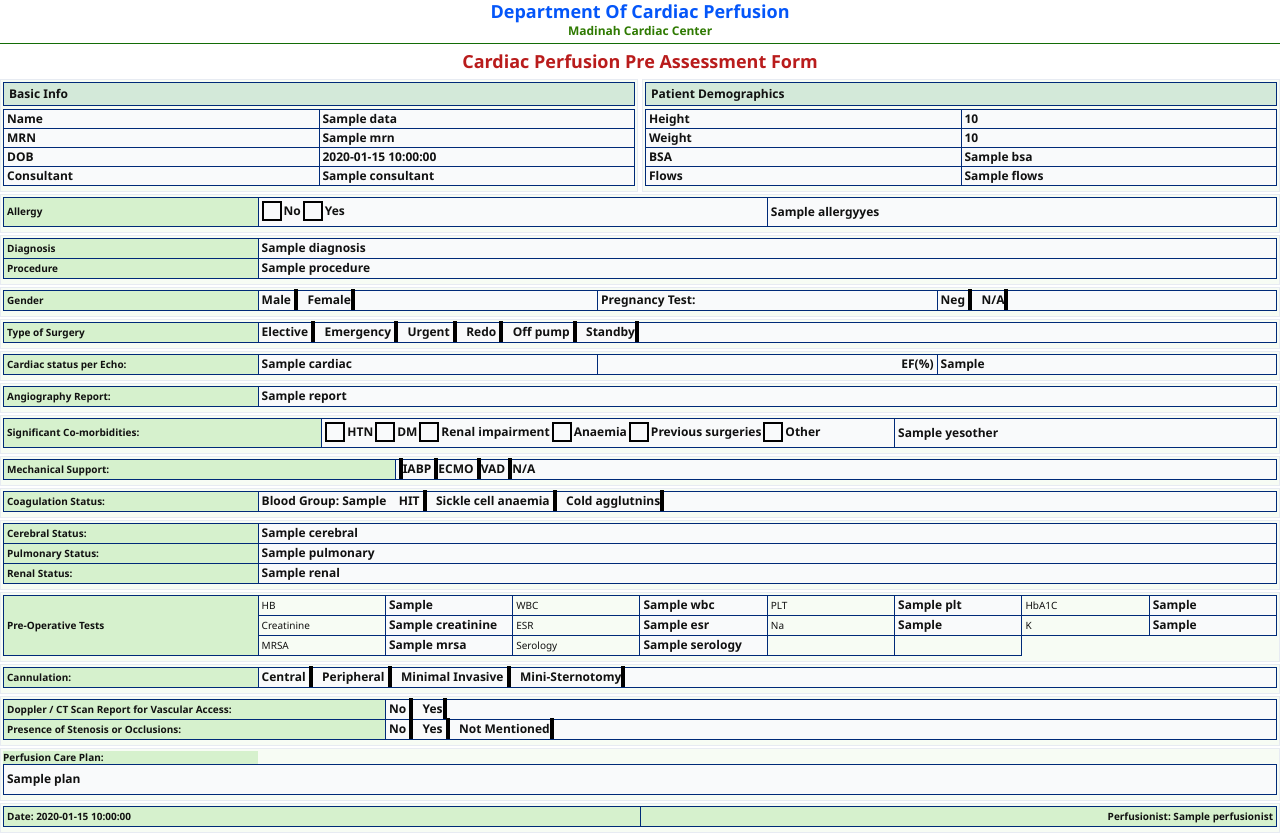
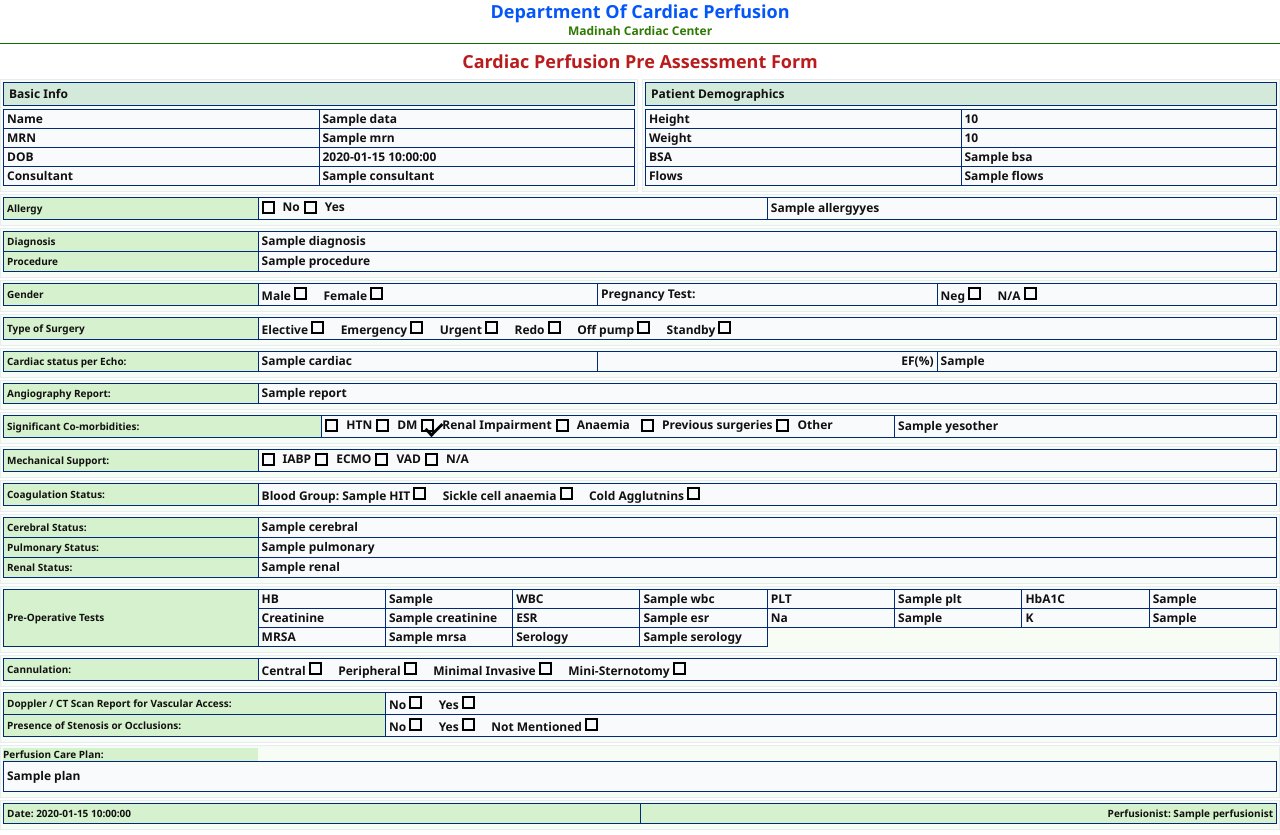
Before and after one commit to finashinas123/LogbookWeb, a Flask app: template templates/pdf1.html in a window 1280 px wide. Run offline with Flask 3, Linux system fonts and the light colour scheme; the template is opened without the code that fills it: most values are stand-ins (such as "Sample title", 1, 10 or a date in 2020).

Commit message:
Update checkbox styles and allergy section layout

```diff
--- a/templates/pdf1.html
+++ b/templates/pdf1.html
@@ -97,7 +97,7 @@ td {
 input[type="checkbox"] {
     transform: scale(1.8);   /* increase size */
     margin-right: 8px;
-    accent-color: black;     /* makes tick darker */
+    accent-color: rgb(158, 84, 84);     /* makes tick darker */
 }
 
 /* FLEX */
@@ -112,22 +112,42 @@ input[type="checkbox"] {
 .cb {
     display: inline-flex;
     align-items: center;
-    gap: 2px;
-    margin-right: 5px;
-}
-.box {
-    width: 20px;
-    height: 20px;
-    border: 2.5px solid black;
+    gap: 4px;
+    margin-right: 8px;
+    font-size: 12px;
 }
 
+/* box */
+.box {
+    width: 13px;
+    height: 13px;
+    border: 2px solid #000;
+    display: inline-block;
+    position: relative;
+    flex-shrink: 0;
+    margin-right: 4px;
+}
+
+/* REAL visible tick (longer + outside box feel) */
 .box.checked::after {
+    content: "";
+    position: absolute;
+
+    /* extend OUTSIDE box slightly */
     left: 6px;
-    top: 2px;
-    width: 6px;
-    height: 12px;
+    top: -2px;
+
+    width: 7px;
+    height: 14px;
+
+    border: solid #000;
     border-width: 0 3px 3px 0;
+    transform: rotate(45deg);
+
+    /* makes it visually stronger in PDF rendering */
+    box-sizing: content-box;
 }
+
 /* INLINE TEXT */
 .inline {
     line-height: 1;
@@ -232,20 +252,25 @@ input[type="checkbox"] {
 <div class="card">
     <table>
         <tr>
-                <td class="main-label" >Allergy</td>
+            <td class="main-label">Allergy</td>
+
             <td class="inline">
+
                 <label class="cb">
                     <span class="box {{ 'checked' if data.allergy=='No' else '' }}"></span>
                     No
                     <span class="box {{ 'checked' if data.allergy=='Yes' else '' }}"></span>
                     Yes
                 </label>
+
             </td>
-                <td class="inline">{{ data.allergyyes }}</td>
+            <td class="inline">
+                {{ data.allergyyes }}
+            </td>
+
         </tr>
     </table>
 </div>
-
 
     <!-- DIAGNOSIS -->
     <div class="card">
@@ -372,9 +397,12 @@ input[type="checkbox"] {
                         <span class="box {{ 'checked' if data.DM else '' }}"></span>
                         DM
                         <span class="box {{ 'checked' if data.renal else '' }}"></span>
-                        Renal impairment
+                        Renal Impairment
                         <span class="box {{ 'checked' if data.aneamia else '' }}"></span>
                         Anaemia
+
+                    </label>
+                    <label class="cb">
                         <span class="box {{ 'checked' if data.previous else '' }}"></span>
                         Previous surgeries
                         <span class="box {{ 'checked' if data.other else '' }}"></span>
@@ -391,7 +419,7 @@ input[type="checkbox"] {
         <tr>
             <td class="main-label">Mechanical Support:</td>
 
-            <td class="inline"  style="width:45%;>
+            <td class="inline"  >
 
                  <label class="cb">
                     <span class="box {{ 'checked' if data.IABP else '' }}"></span> IABP
@@ -415,7 +443,6 @@ input[type="checkbox"] {
 
                 Blood Group: <strong>{{ data.bg }}</strong>
 
-                &nbsp;&nbsp;
 
                 HIT
                 <span class="box {{ 'checked' if data.HIT else '' }}"></span>
@@ -427,7 +454,7 @@ input[type="checkbox"] {
 
                 &nbsp;&nbsp;
 
-                Cold agglutnins
+                Cold Agglutnins
                 <span class="box {{ 'checked' if data.cold else '' }}"></span>
 
             </td>
@@ -457,40 +484,39 @@ input[type="checkbox"] {
             <tr>
                 <td class="main-label" rowspan="3">Pre-Operative Tests</td>
 
-                <td >HB</td>
+                <td class="inline">HB</td>
                 <td class="inline">{{ data.HB }}</td>
 
-                <td>WBC</td>
+                <td class="inline">WBC</td>
                 <td class="inline">{{ data.WBC }}</td>
 
-                <td >PLT</td>
+                <td class="inline" >PLT</td>
                 <td class="inline">{{ data.PLT }}</td>
-                <td >HbA1C</td>
+                <td  class="inline">HbA1C</td>
                 <td class="inline">{{ data.HbA1C }}</td>
 
             </tr>
 
             <!-- ROW 2 -->
             <tr>
-                <td >Creatinine</td>
+                <td class="inline" >Creatinine</td>
                 <td class="inline">{{ data.creatinine }}</td>
-                <td >ESR</td>
+                <td class="inline" >ESR</td>
                 <td class="inline">{{ data.ESR }}</td>
-                <td >Na</td>
+                <td class="inline">Na</td>
                 <td class="inline">{{ data.Na }}</td>
-                <td >K</td>
+                <td  class="inline">K</td>
                 <td class="inline">{{ data.K }}</td>
             </tr>
 
             <!-- ROW 3 -->
 
             <tr>
-                <td >MRSA</td>
+                <td class="inline" >MRSA</td>
                 <td class="inline" colspan="1" >{{ data.MRSA }}</td>
-                <td >Serology</td>
+                <td  class="inline">Serology</td>
                 <td class="inline" colspan=""  >{{ data.serology }}</td>
-                <td></td>
-                <td></td>
+
             </tr>
 
         </table>
```
Lines whose indentation alone changed are shown as unchanged.
